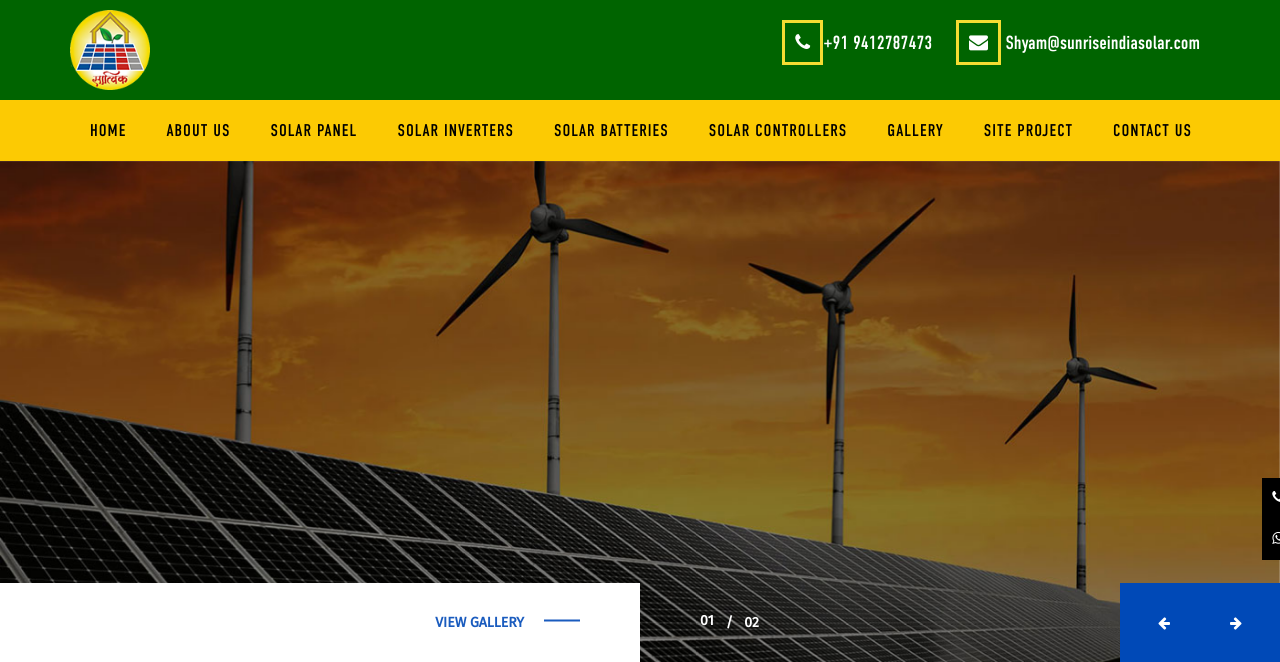
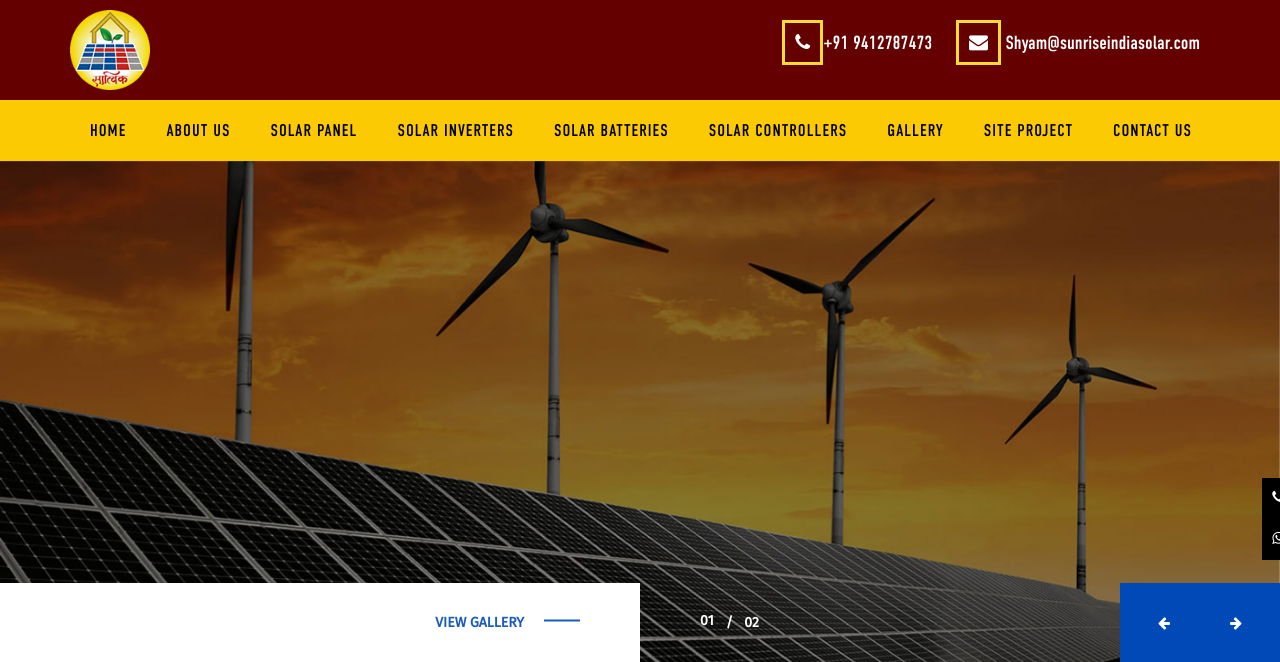
Before and after one commit to Nation-Connect/sunriseindiasolar, a PHP site: page / in a window 1280 px wide. Shown: the top 662 px of the page. Run offline with PHP 8.4, Linux system fonts and the light colour scheme.

Commit message:
header color change

```diff
--- a/css/style.css
+++ b/css/style.css
@@ -26,7 +26,7 @@ a:focus,a:hover{text-decoration:none;color:#0049b7}
 img{display:block;width:100%;}
 .no-padding {padding-left: 0;padding-right: 0;}
 input:focus{outline:0;border:0}
-.topnav{      background: #006400;
+.topnav{      background: #640000;
     padding: 10px;}
 .topnav .row{padding:0px;margin:0px;}
 .topnav .contact li{float:right;margin:0px;padding:15px 0px;color:#fff;margin-right:10px;}
```
